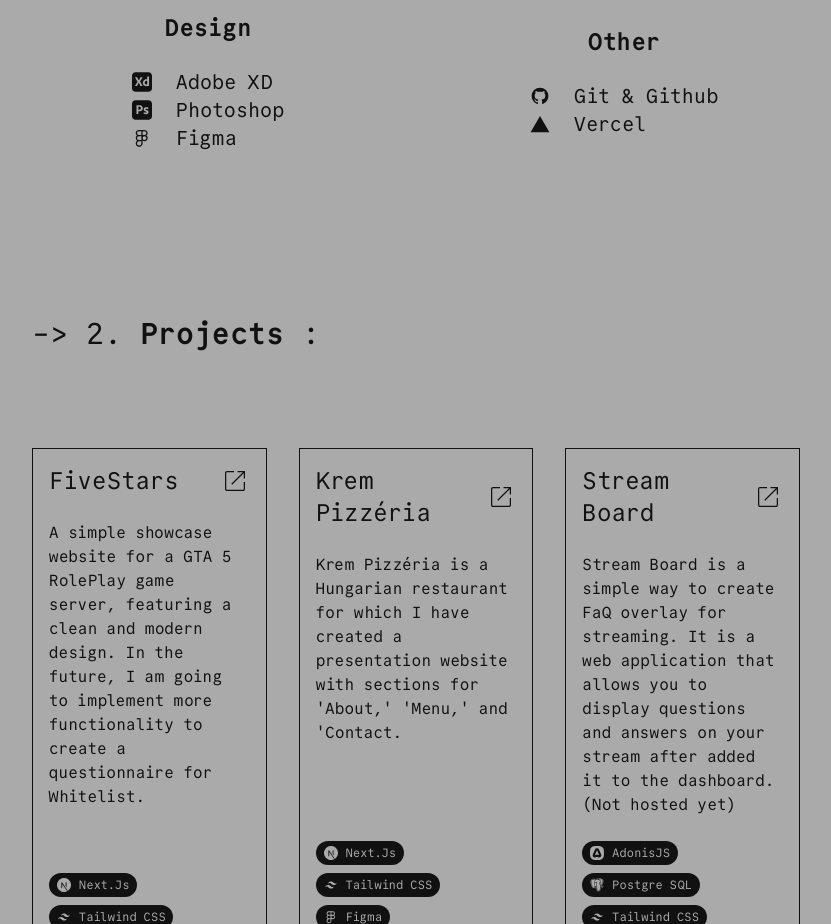
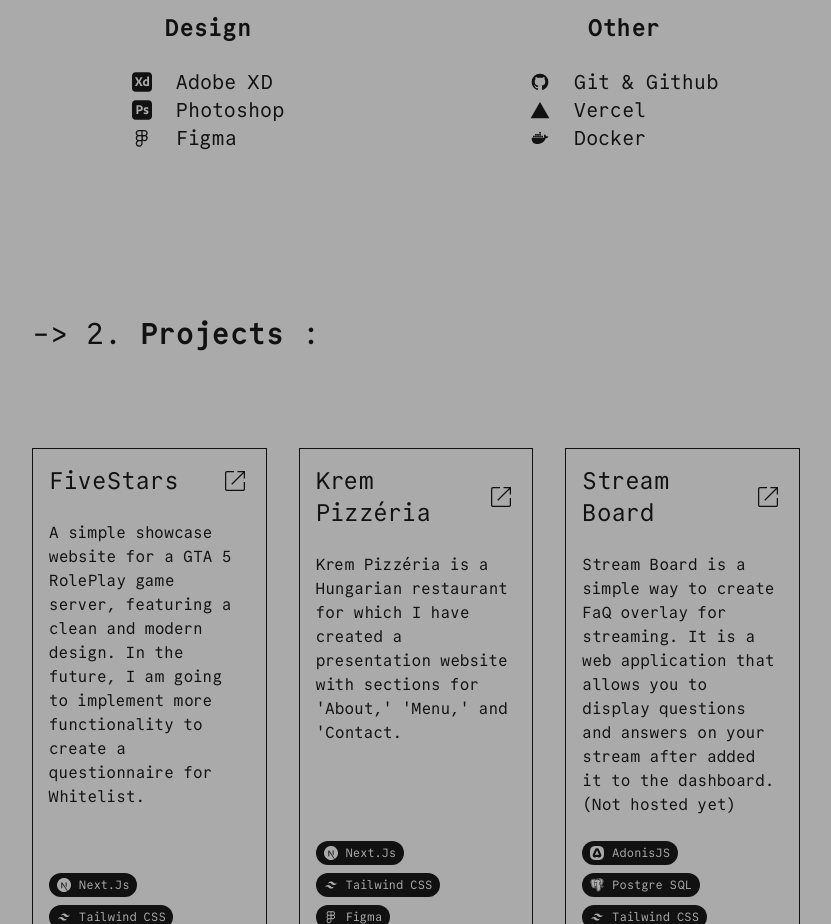
Before and after one commit to rchrdkvcs/portfolio, a Next.js app: page / in a window 1280 px wide. Shown: the part 1340-2264 px from the top of the page, without its empty margins (224-1055 px from the left). Built offline with nearby package versions, Linux system fonts and the light colour scheme.

Commit message:
- Added Docker icon - Added Docker to SkillsSection

```diff
--- /dev/null
+++ b/src/components/icones/Docker.jsx
@@ -0,0 +1,14 @@
+export function MdiDocker(props) {
+  return (
+    <svg
+      xmlns="http://www.w3.org/2000/svg"
+      width="1em"
+      height="1em"
+      viewBox="0 0 24 24"
+      {...props}>
+      <path
+        fill="currentColor"
+        d="M21.81 10.25c-.06-.04-.56-.43-1.64-.43c-.28 0-.56.03-.84.08c-.21-1.4-1.38-2.11-1.43-2.14l-.29-.17l-.18.27c-.24.36-.43.77-.51 1.19c-.2.8-.08 1.56.33 2.21c-.49.28-1.29.35-1.46.35H2.62c-.34 0-.62.28-.62.63c0 1.15.18 2.3.58 3.38c.45 1.19 1.13 2.07 2 2.61c.98.6 2.59.94 4.42.94c.79 0 1.61-.07 2.42-.22c1.12-.2 2.2-.59 3.19-1.16A8.3 8.3 0 0 0 16.78 16c1.05-1.17 1.67-2.5 2.12-3.65h.19c1.14 0 1.85-.46 2.24-.85c.26-.24.45-.53.59-.87l.08-.24zm-17.96.99h1.76c.08 0 .16-.07.16-.16V9.5c0-.08-.07-.16-.16-.16H3.85c-.09 0-.16.07-.16.16v1.58c.01.09.07.16.16.16m2.43 0h1.76c.08 0 .16-.07.16-.16V9.5c0-.08-.07-.16-.16-.16H6.28c-.09 0-.16.07-.16.16v1.58c.01.09.07.16.16.16m2.47 0h1.75c.1 0 .17-.07.17-.16V9.5c0-.08-.06-.16-.17-.16H8.75c-.08 0-.15.07-.15.16v1.58c0 .09.06.16.15.16m2.44 0h1.77c.08 0 .15-.07.15-.16V9.5c0-.08-.06-.16-.15-.16h-1.77c-.08 0-.15.07-.15.16v1.58c0 .09.07.16.15.16M6.28 9h1.76c.08 0 .16-.09.16-.18V7.25c0-.09-.07-.16-.16-.16H6.28c-.09 0-.16.06-.16.16v1.57c.01.09.07.18.16.18m2.47 0h1.75c.1 0 .17-.09.17-.18V7.25c0-.09-.06-.16-.17-.16H8.75c-.08 0-.15.06-.15.16v1.57c0 .09.06.18.15.18m2.44 0h1.77c.08 0 .15-.09.15-.18V7.25c0-.09-.07-.16-.15-.16h-1.77c-.08 0-.15.06-.15.16v1.57c0 .09.07.18.15.18m0-2.28h1.77c.08 0 .15-.07.15-.16V5c0-.1-.07-.17-.15-.17h-1.77c-.08 0-.15.06-.15.17v1.56c0 .08.07.16.15.16m2.46 4.52h1.76c.09 0 .16-.07.16-.16V9.5c0-.08-.07-.16-.16-.16h-1.76c-.08 0-.15.07-.15.16v1.58c0 .09.07.16.15.16"></path>
+    </svg>
+  );
+}
--- a/src/components/section/SkillsSection.jsx
+++ b/src/components/section/SkillsSection.jsx
@@ -11,14 +11,17 @@ import { Tailwindcss } from "@/components/icones/Tailwindcss";
 import { Typescript } from "@/components/icones/Typescript";
 import { Vercel } from "@/components/icones/Vercel";
 import { Vue } from "@/components/icones/Vue";
+import { MdiDocker } from "../icones/Docker";
 
 export const SkillsSection = () => {
   return (
-    <section className="flex flex-col items-center justify-center w-full gap-16 min-h-screen" id="skills">
-      <h2 className="text-2xl lg:text-3xl w-full">
+    <section
+      className="flex flex-col items-center justify-center w-full min-h-screen gap-16"
+      id="skills">
+      <h2 className="w-full text-2xl lg:text-3xl">
         {"->"} 1. <span className="font-bold">Skills</span> :
       </h2>
-      <div className="flex flex-col items-center justify-center grid-cols-2 grid-rows-2 gap-16 text-xl lg:grid w-full">
+      <div className="flex flex-col items-center justify-center w-full grid-cols-2 grid-rows-2 gap-16 text-xl lg:grid">
         <div className="flex flex-col gap-6 mx-auto w-fit">
           <h3 className="text-2xl font-bold text-center">Front-end</h3>
           <ul>
@@ -50,6 +53,7 @@ export const SkillsSection = () => {
           <ul className="text-center">
             <Li icon={<Github />} label="Git & Github" />
             <Li icon={<Vercel />} label="Vercel" />
+            <Li icon={<MdiDocker />} label="Docker" />
           </ul>
         </div>
       </div>
```
